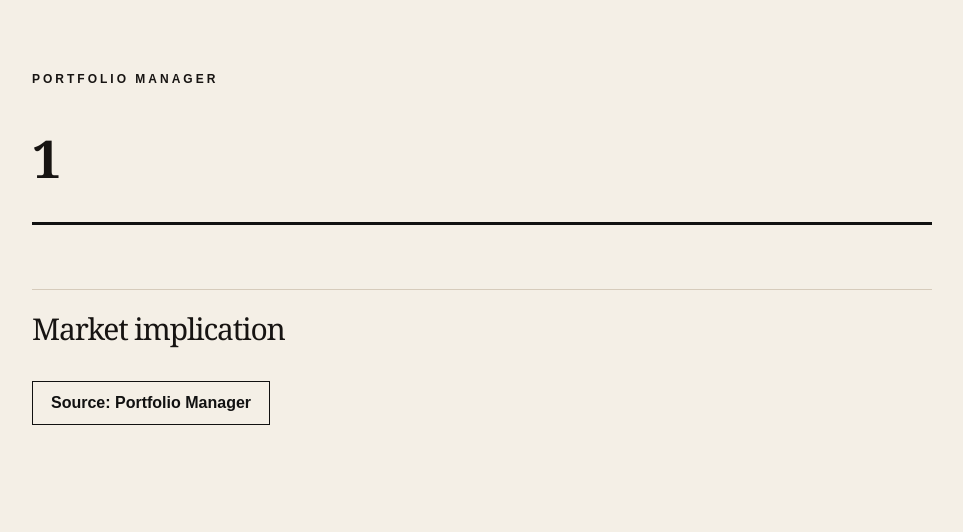
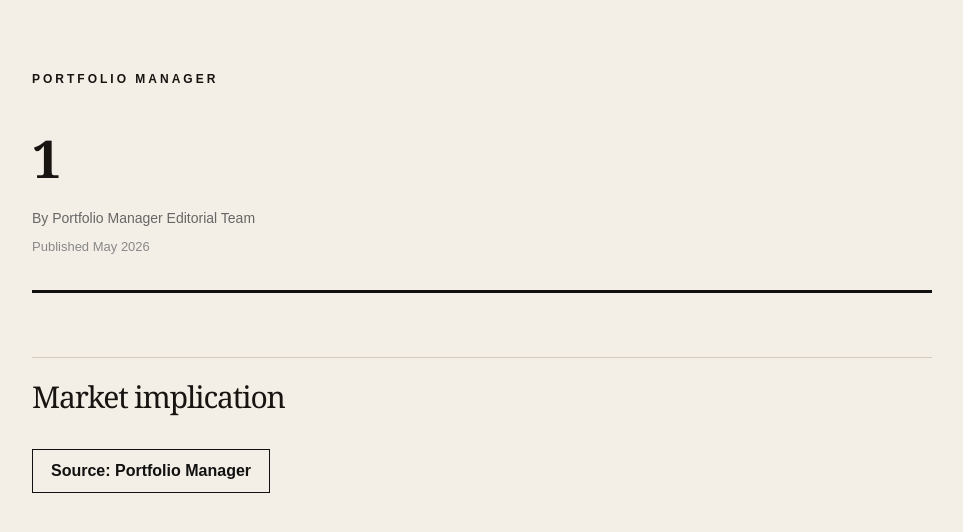
Before and after one commit to andrewbraine1982/portfolio-manager, a Next.js app: page /article/1 in a window 1280 px wide. Shown: the top 532 px of the page, without its empty margins (158-1121 px from the left). Built offline with nearby package versions, Linux system fonts and the light colour scheme; no server answers.

Commit message:
Update page.tsx

```diff
--- a/app/article/[slug]/page.tsx
+++ b/app/article/[slug]/page.tsx
@@ -137,7 +137,22 @@ return (
       <h1 style={{ fontFamily: "Georgia, serif", fontSize: "52px", lineHeight: "1.1", marginBottom: "24px" }}>
     {aiAnalysis?.headline || title}
       </h1>
+<p style={{
+  fontSize: "14px",
+  color: "#666",
+  marginTop: "8px",
+  marginBottom: "6px"
+}}>
+  By Portfolio Manager Editorial Team
+</p>
 
+<p style={{
+  fontSize: "13px",
+  color: "#888",
+  marginBottom: "20px"
+}}>
+  Published May 2026
+</p>
       {image && (
         <img
           src={image}
```
